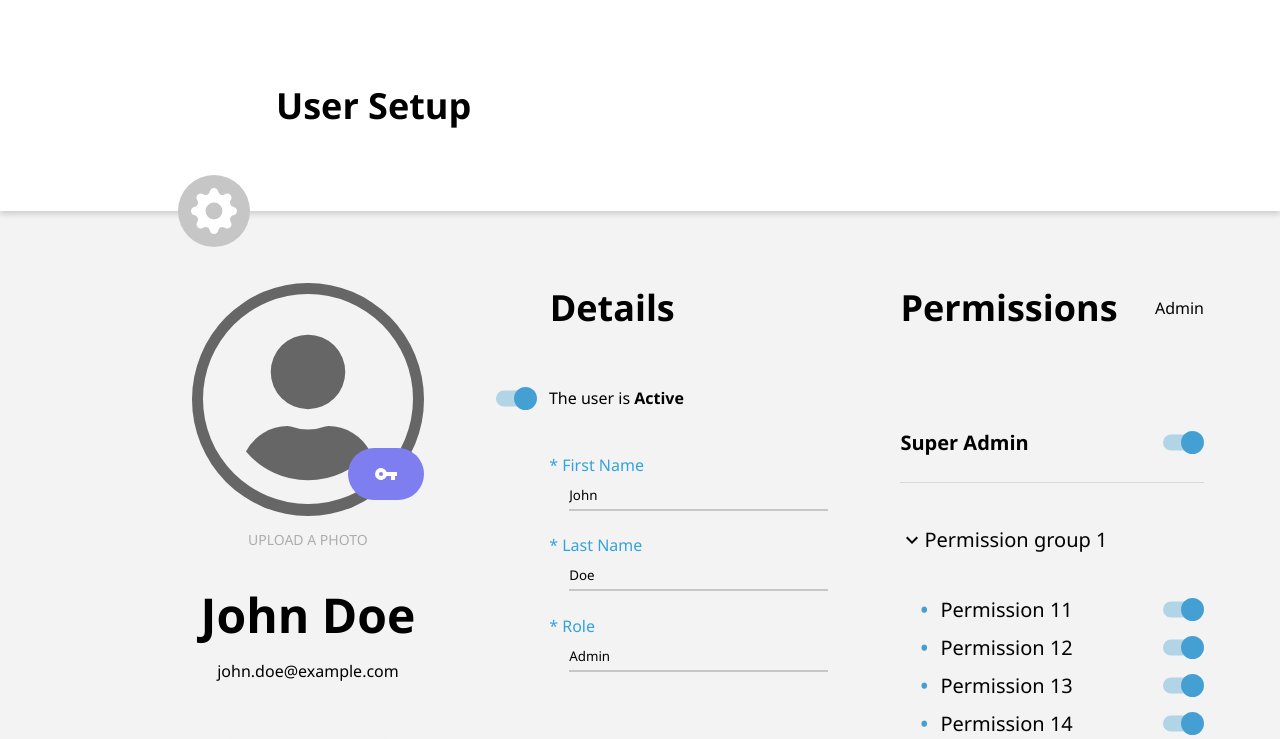
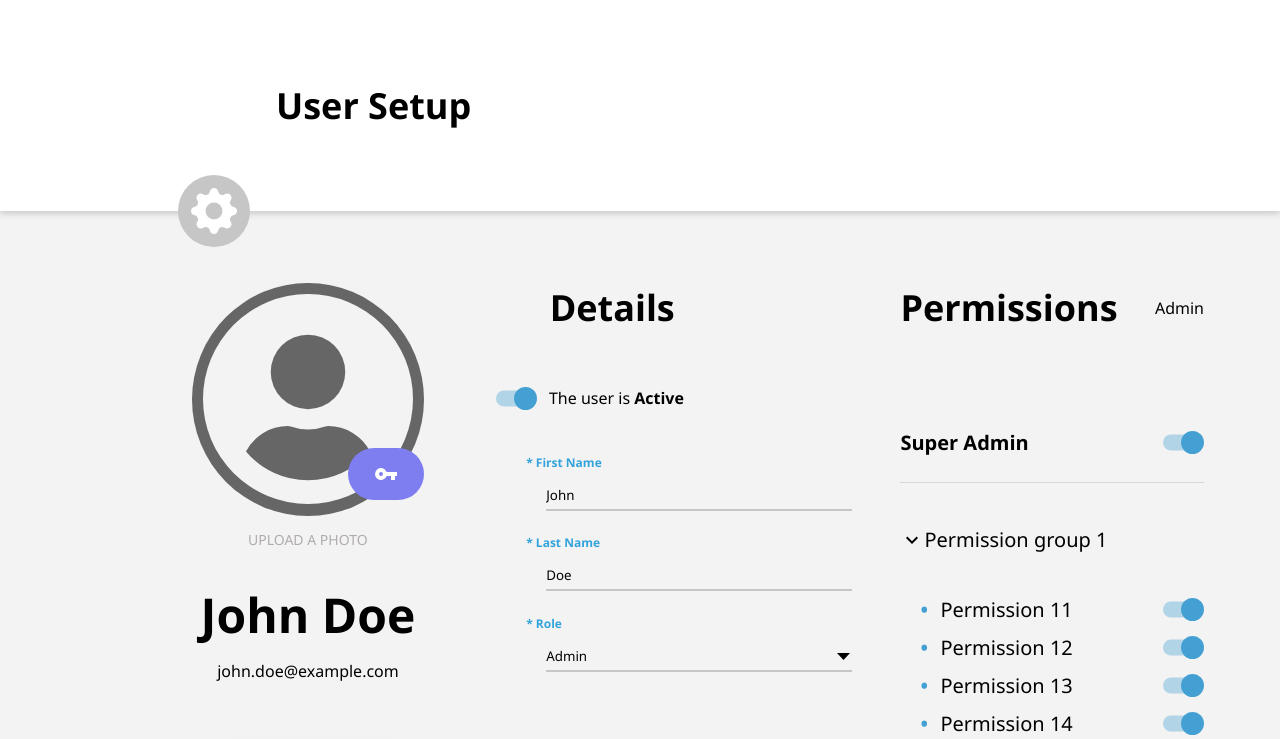
Before and after one commit to asdwastaken/Users-List-React-App, a React (Create React App) app in the folder app/: page /user/edit/1 in a window 1280 px wide. Shown: the top 739 px of the page. Built offline with nearby package versions, Linux system fonts and the light colour scheme.

Commit message:
modified user setup and new user modal form

```diff
--- a/app/src/components/NewUserModal/NewUserModal.js
+++ b/app/src/components/NewUserModal/NewUserModal.js
@@ -78,12 +78,15 @@ export default function NewUserModal() {
 
                     <div className="form-role form-container">
                         <img src={keyIcon} className="form-icon" />
-                        <select placeholder='' name='role' onChange={onChangeHandler} className="role-select" value={inputValues.role}>
-                            {/* <label htmlFor='role'>* Role</label> */}
-                            <option value="User">User</option>
-                            <option value="Admin">Admin</option>
-                        </select>
-                        <img src={arrowDownIcon} className="arrow-form-icon" />
+                        <div id="form-role-container">
+                            <label htmlFor='role'>* Role</label>
+                            <select placeholder='' name='role' onChange={onChangeHandler} className="role-select" value={inputValues.role}>
+
+                                <option value="User">User</option>
+                                <option value="Admin">Admin</option>
+                            </select>
+                            <img src={arrowDownIcon} className="arrow-form-icon" />
+                        </div>
                     </div>
 
                     <div className="submit-form-container">
--- a/app/src/components/NewUserModal/newUserModal.css
+++ b/app/src/components/NewUserModal/newUserModal.css
@@ -72,15 +72,21 @@
   width: 217px;
 }
 .new-user-form .form-role label {
-  left: 50px;
+  color: #33A3DC;
+  top: -25px;
 }
 .new-user-form .form-role .arrow-form-icon {
   position: absolute;
   bottom: 12px;
-  left: 250px;
+  right: 2px;
+  cursor: pointer;
+}
+.new-user-form .form-role #form-role-container {
+  width: 217px;
+  position: relative;
 }
 .new-user-form .form-role .role-select {
-  width: 217px;
+  width: 100%;
   border: none;
   border-bottom: 2px solid #C6C6C6;
   outline: none;
--- a/app/src/components/UserSetup/UserSetup.js
+++ b/app/src/components/UserSetup/UserSetup.js
@@ -6,6 +6,7 @@ import keyIcon from '../../content/images/key-icon-active.svg';
 import statusActive from '../../content/images/status-toggle-active.svg';
 import statusDisabled from '../../content/images/status-toggle-disabled.svg';
 import arrowDown from '../../content/images/arrow-down-icon.svg';
+import arrowFormIcon from '../../content/images/arrow-form-icon.svg';
 import { getAll } from '../../services/userService';
 import { useEffect, useState } from 'react';
 import { useParams, Link } from 'react-router-dom';
@@ -156,10 +157,16 @@ export default function UserSetup() {
                                 </div>
 
                                 <div className="edit-form-container">
-                                    <div  >
-                                        <input placeholder='' name='role' value={inputValues.role} onChange={onChangeHandler} disabled={!user.status && 'disabled'} />
-                                        <label htmlFor='role'>* Role</label>
+                                    <div >
+                                        <label htmlFor='role' id='form-role-label'>* Role</label>
+
+                                        <select placeholder='' name='role' onChange={onChangeHandler} className="role-select" value={inputValues.role} disabled={!user.status && 'disabled'}>
+                                            <option value="User">User</option>
+                                            <option value="Admin">Admin</option>
+                                        </select>
+                                        <img src={arrowFormIcon} className="arrow-form-icon" />
                                     </div>
+
                                 </div>
                                 {user.status &&
                                     <div className="submit-edit-form-container">
--- a/app/src/components/UserSetup/userSetup.css
+++ b/app/src/components/UserSetup/userSetup.css
@@ -125,7 +125,8 @@
 }
 .user-setup-container .details-section .edit-user-form {
   margin-top: 69px;
-  margin-left: 53px;
+  width: 326px;
+  margin-left: 30px;
 }
 .user-setup-container .details-section .edit-user-form input {
   border: none;
@@ -155,14 +156,18 @@
   position: relative;
   padding-left: 20px;
 }
+.user-setup-container .details-section .edit-user-form .edit-form-container div input {
+  font-weight: 300;
+}
 .user-setup-container .details-section .edit-user-form .edit-form-container label {
-  font-size: 0.8em;
+  font-size: 0.6em;
   position: absolute;
   top: 0;
   left: 0;
   color: #C6C6C6;
   cursor: text;
   height: 1px;
+  font-weight: 600;
 }
 .user-setup-container .details-section .edit-user-form .send-edit-input {
   color: #979797;
@@ -198,6 +203,30 @@
 }
 .user-setup-container .details-section .edit-user-form .validated {
   color: #44D36A;
+}
+.user-setup-container .details-section #form-role-label {
+  color: #33A3DC;
+  top: -25px;
+  left: 0;
+}
+.user-setup-container .details-section .role-select {
+  width: 100%;
+  background-color: transparent;
+  border: none;
+  border-bottom: 2px solid #C6C6C6;
+  outline: none;
+  padding-top: 5px;
+  padding-bottom: 5px;
+  -webkit-appearance: none;
+  cursor: pointer;
+  font-weight: 300;
+}
+.user-setup-container .details-section .arrow-form-icon {
+  position: absolute;
+  bottom: 12px;
+  right: 2px;
+  cursor: pointer;
+  z-index: -1;
 }
 .user-setup-container .submit-edit-form-container {
   display: flex;
--- a/app/src/components/UserSetup/userSetup.scss
+++ b/app/src/components/UserSetup/userSetup.scss
@@ -150,7 +150,8 @@
         .edit-user-form {
 
             margin-top: 69px;
-            margin-left: 53px;
+            width: 326px;
+            margin-left: 30px;
 
             input {
                 border: none;
@@ -183,18 +184,22 @@
                     width: 100%;
                     position: relative;
                     padding-left: 20px;
+
+                    input {
+                        font-weight: 300;
+                    }
                 }
 
 
                 label {
-                    font-size: 0.8em;
+                    font-size: 0.6em;
                     position: absolute;
                     top: 0;
                     left: 0;
                     color: #C6C6C6;
                     cursor: text;
                     height: 1px;
-
+                    font-weight: 600;
                 }
 
             }
@@ -245,6 +250,35 @@
         }
 
 
+        #form-role-label {
+            color: #33A3DC;
+            top: -25px;
+            left: 0;
+        }
+
+
+
+        .role-select {
+            width: 100%;
+            background-color: transparent;
+            border: none;
+            border-bottom: 2px solid #C6C6C6;
+            outline: none;
+            padding-top: 5px;
+            padding-bottom: 5px;
+            -webkit-appearance: none;
+            cursor: pointer;
+            font-weight: 300;
+
+        }
+
+        .arrow-form-icon {
+            position: absolute;
+            bottom: 12px;
+            right: 2px;
+            cursor: pointer;
+            z-index: -1;
+        }
 
     }
 
@@ -253,6 +287,9 @@
         align-items: center;
         margin-top: 130px;
         position: relative;
+
+
+
     }
 
     .permissions-section {
```
Also changed, not shown: app/src/components/NewUserModal/newUserModal.scss (+9 -4 lines), 2 other files (tests, documents, lock files or other folders).
